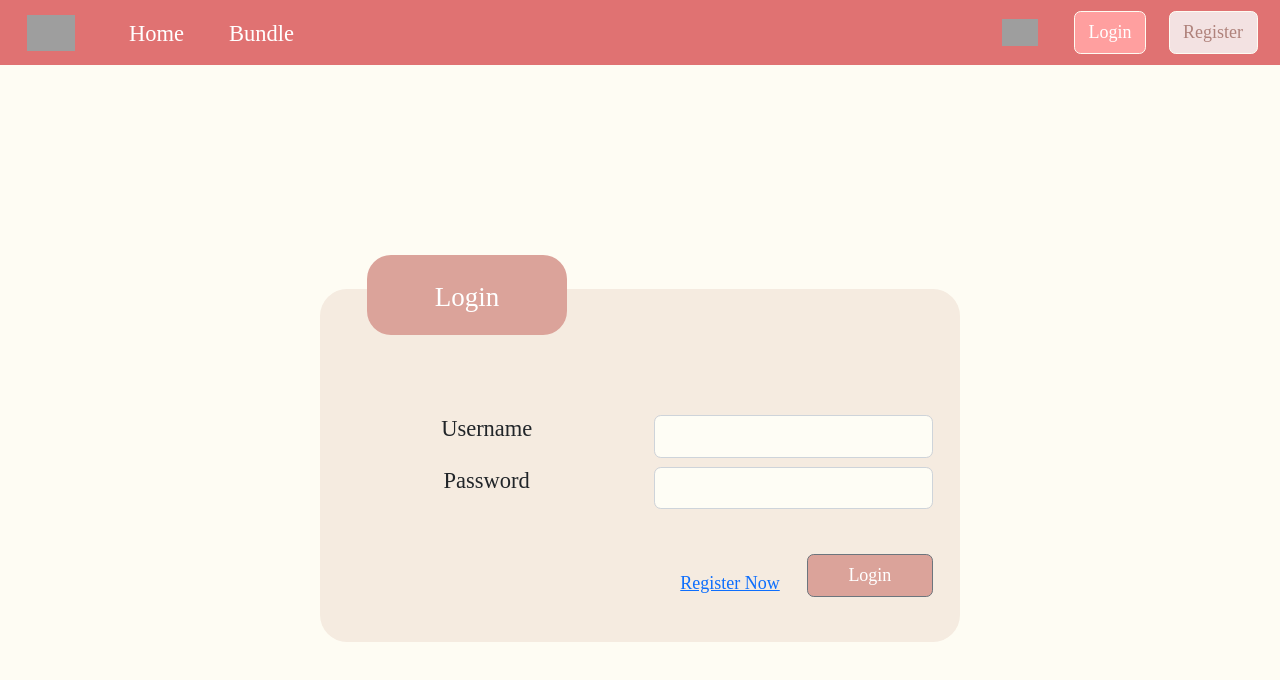
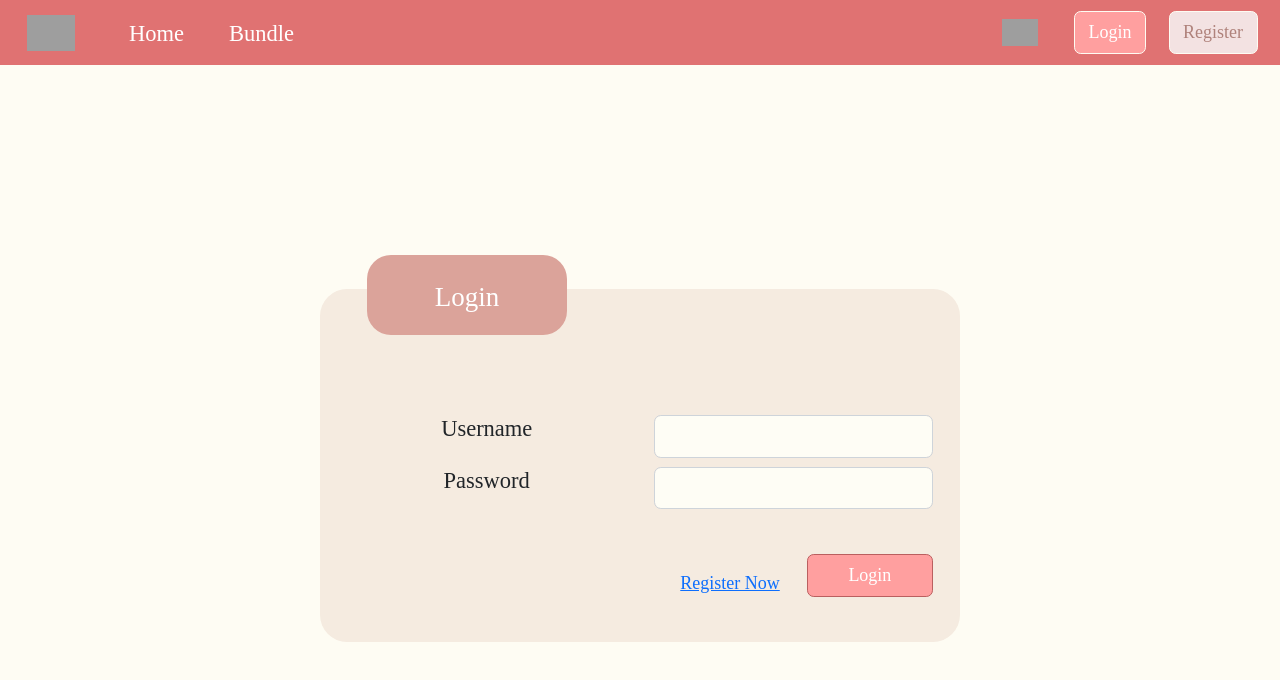
Before and after one commit to Summarizes/Sums-Frontend, a React (Create React App) app: page /login in a window 1280 px wide. Shown: the top 680 px of the page. Built offline with nearby package versions, Linux system fonts and the light colour scheme; grey boxes are pictures that could not be loaded; a web font is replaced by a local one.

Commit message:
login register -u

```diff
--- a/src/App.css
+++ b/src/App.css
@@ -132,3 +132,15 @@ input{
   border-color: #FEFCF3 !important;
   color: white !important;
 }
+
+.but-2{
+  background-color: #FF9F9F !important;
+  border-color: #BA5F5F !important;
+  color: white !important;
+}
+
+.but-2:hover{
+  background-color: #E5E3DB !important;
+  border-color: #BA5F5F !important;
+  color: #AF827B !important;
+}
--- a/src/views/Login.js
+++ b/src/views/Login.js
@@ -37,7 +37,7 @@ const Login = () => {
                 <a href="/register">Register Now</a>
               </Col>
               <Col>
-                <Button className="w-full lable-col ">Login</Button>
+                <Button className="w-full lable-col but-2">Login</Button>
               </Col>
             </Row>
           </Col>
--- a/src/views/Register.js
+++ b/src/views/Register.js
@@ -47,7 +47,7 @@ const Register = () => {
             <Row>
               <Col></Col>
               <Col>
-                <Button className="w-full lable-col ">Register</Button>
+                <Button className="w-full lable-col but-2">Register</Button>
               </Col>
             </Row>
           </Col>
```
